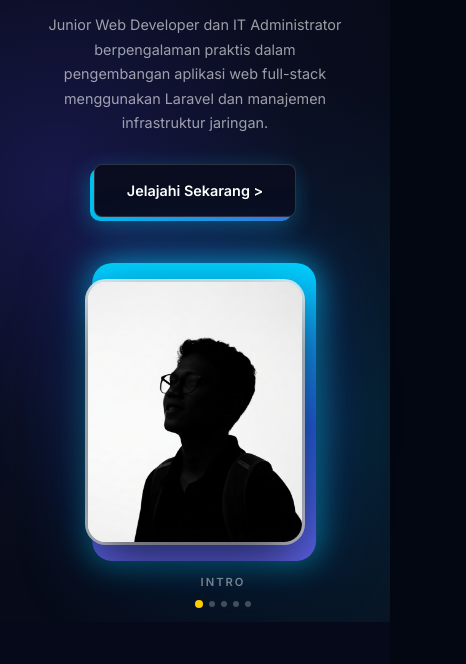
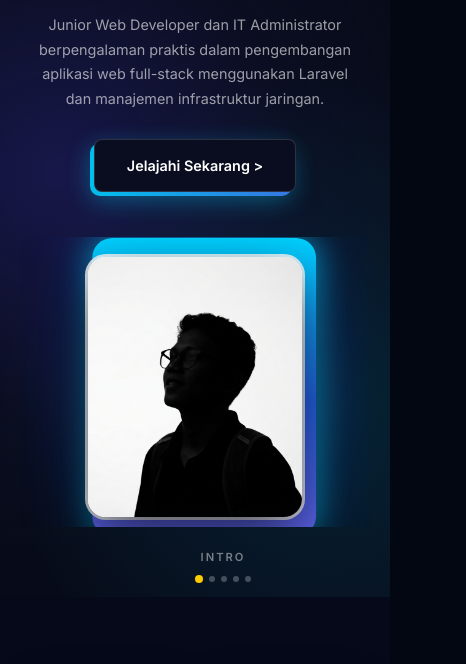
Before and after one commit to Nanang-bot/portfolio, a plain HTML site: page index.html in a window 390 px wide. Shown: the part 173-837 px from the top of the page, 466 px wide, since content can reach past the window. Drawn offline with nearby package versions, Linux system fonts and the light colour scheme.

Commit message:
fix: prevent horizontal overflow on Android mobile - fix hero section layout

```diff
--- a/index.html
+++ b/index.html
@@ -3,7 +3,7 @@
 
 <head>
   <meta charset="UTF-8" />
-  <meta name="viewport" content="width=device-width, initial-scale=1.0" />
+  <meta name="viewport" content="width=device-width, initial-scale=1.0, maximum-scale=5.0, shrink-to-fit=no" />
   <!-- Google Fonts -->
   <link rel="preconnect" href="https://fonts.googleapis.com">
   <link rel="preconnect" href="https://fonts.gstatic.com" crossorigin>
--- a/style.css
+++ b/style.css
@@ -51,12 +51,15 @@ body {
   font-family: var(--font-main);
   line-height: 1.6;
   transition: background-color 0.3s ease, color 0.3s ease;
+  overflow-x: hidden;
+  width: 100%;
 }
 
 .container {
   max-width: 1240px;
   margin: 0 auto;
-  padding: 0 1.5rem;
+  padding: 0 1.25rem;
+  width: 100%;
 }
 
 /* Header & Nav */
@@ -1372,8 +1375,6 @@ body.light-mode .mobile-nav .close {
   to { opacity: 1; transform: translateY(0); }
 }
 
-/* --- RESPONSIVE MEDIA QUERIES --- */
-
 /* Tablet & Mobile Screens (<= 1024px) */
 @media screen and (max-width: 1024px) {
   .nav-desktop { display: none; }
@@ -1384,10 +1385,17 @@ body.light-mode .mobile-nav .close {
     gap: 45px;
   }
 
+  .hero {
+    overflow: hidden;
+  }
+
   .hero-container {
     grid-template-columns: 1fr;
     text-align: center;
     gap: 45px;
+    width: 100%;
+    max-width: 100%;
+    overflow: hidden;
   }
 
   .hero-title-dribbble,
@@ -1395,6 +1403,8 @@ body.light-mode .mobile-nav .close {
     text-align: center;
     margin-left: auto;
     margin-right: auto;
+    max-width: 100%;
+    word-break: break-word;
   }
 
   .hero-action-dribbble {
@@ -1403,6 +1413,7 @@ body.light-mode .mobile-nav .close {
 
   .hero-img-side {
     justify-content: center;
+    overflow: hidden;
   }
 
   .works-grid-layout {
```
